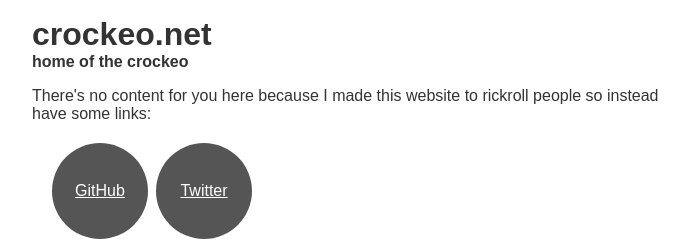
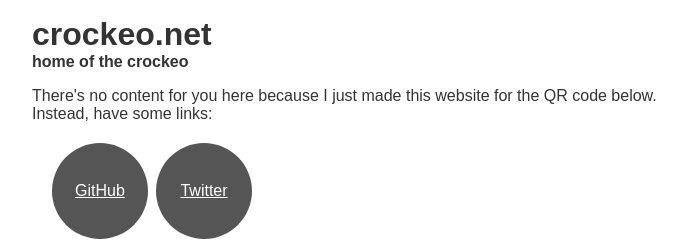
Before and after one commit to crockeo/crockeo.net, a plain HTML site: page static/index.html in a window 1280 px wide. Shown: the top 241 px of the page, 288-977 px from the left. Drawn offline with Linux system fonts and the light colour scheme.

Commit message:
say better things

```diff
--- a/static/index.html
+++ b/static/index.html
@@ -62,8 +62,8 @@
 
     <p class="link-header">
       There's no content for you here
-      because I made this website to rickroll people
-      so instead have some links:
+      because I just made this website for the QR code below.
+      Instead, have some links:
     </p>
 
     <div class="links">
```
